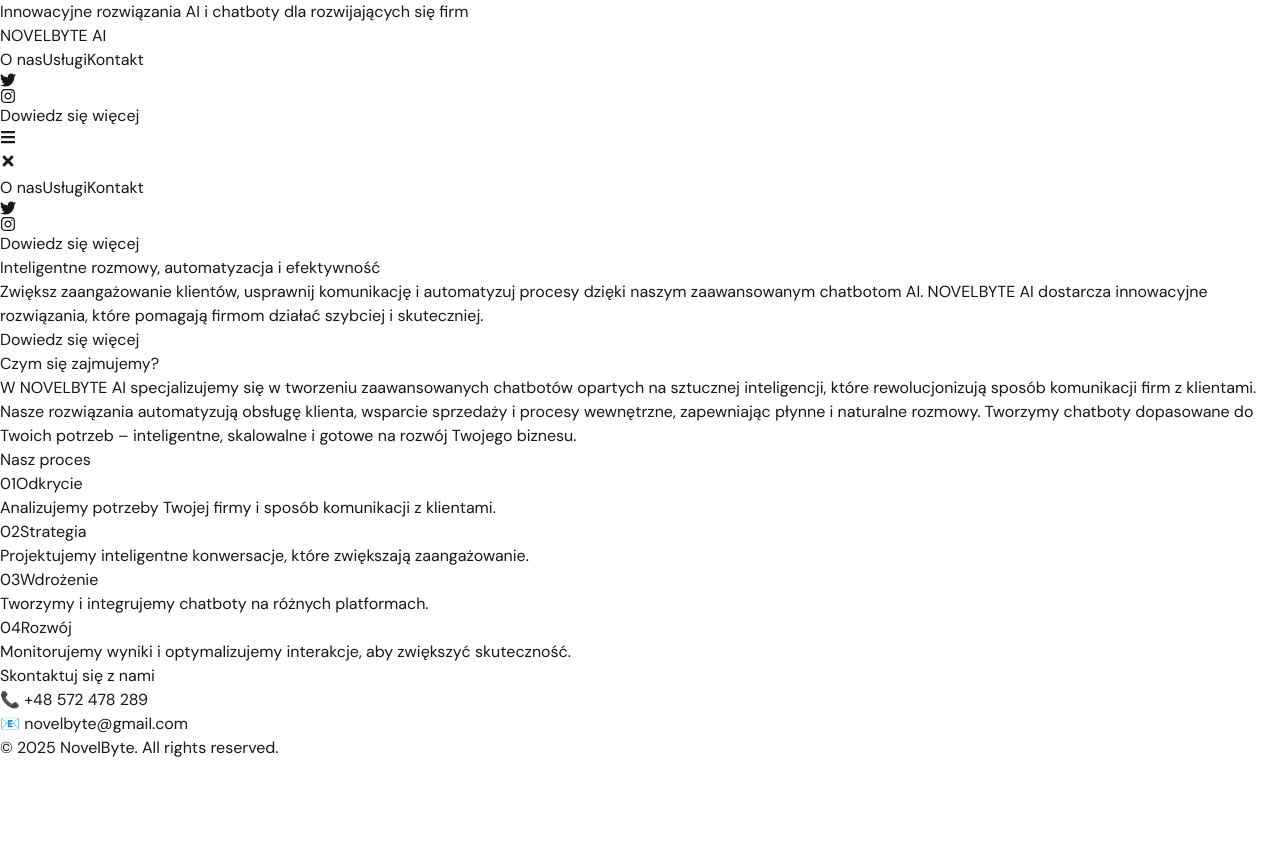
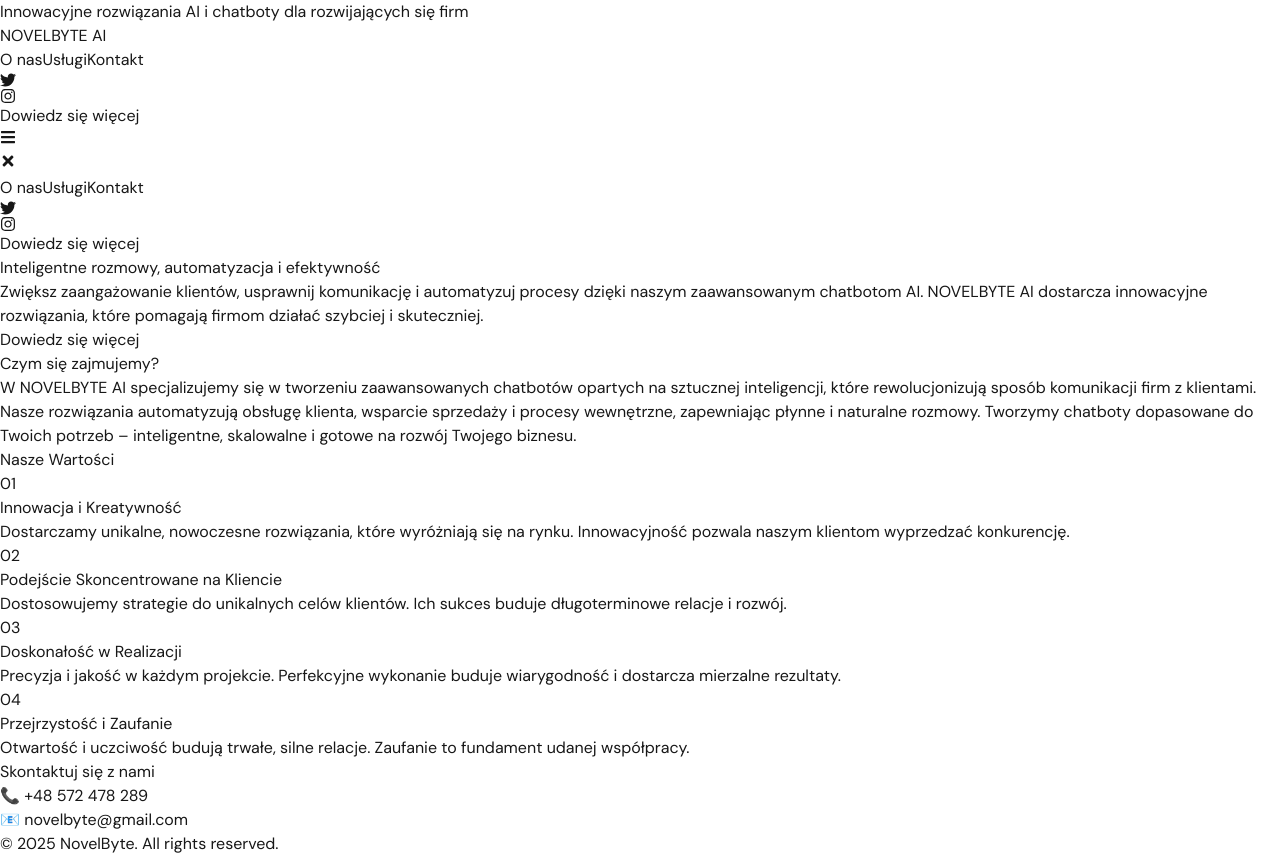
Before and after one commit to novelbyte/test, a Next.js app: page / in a window 1280 px wide. Before the commit the page ends 800 px from the top, so only its background shows below. Built offline with nearby package versions, Linux system fonts and the light colour scheme.

Commit message:
a few fixes and improvements

```diff
--- a/src/app/layout.tsx
+++ b/src/app/layout.tsx
@@ -9,8 +9,8 @@
 const dmSans = DM_Sans({ subsets: ["latin"] });
 
 export const metadata = {
-  title: "Light Saas Landing Page",
-  description: "Template created by Frontend Tribe",
+  title: "NOVELBYTE AI",
+  description: "NOVELBYTE AI",
 };
 
 export default function RootLayout({
--- a/src/app/sections/Company.tsx
+++ b/src/app/sections/Company.tsx
@@ -1,12 +1,12 @@
 export const Company = () => {
   return (
-    <section className="pt-8 pl-8 pb-20 bg-[radial-gradient(ellipse_200%_100%_at_top_left,#656e92,#EAEEFE_100%)] overflow-x-clip">
+    <section className="pt-8 pl-8 pb-20 xl:px-[140px] 2xl:px-[240px] bg-[radial-gradient(ellipse_200%_100%_at_top_left,#656e92,#EAEEFE_100%)] overflow-x-clip">
 
       <div className=" max-w-[478px]">
-        <h1 className="md:text-3xl text-2xl font-bold tracking-tighter bg-gradient-to-b from-[#22242b] to-[#5e678b] text-transparent bg-clip-text mt-6">
+        <h1 className="md:text-3xl text-2xl xl:text-4xl 2xl:text-5xl font-bold tracking-tighter bg-gradient-to-b from-[#22242b] to-[#5e678b] text-transparent bg-clip-text mt-6">
         Czym się zajmujemy?
         </h1>
-        <p className="text-sm md:text-lg text-[#000000] tracking-tight mt-6">
+        <p className="text-sm md:text-lg xl:text-lg 2xl:text-xl text-[#000000] tracking-tight mt-6">
           W NOVELBYTE AI specjalizujemy
           się w tworzeniu zaawansowanych
           chatbotów opartych na sztucznej
--- a/src/app/sections/Footer.tsx
+++ b/src/app/sections/Footer.tsx
@@ -4,7 +4,7 @@
   return (
     <footer className=" text-white pb-12">
       <div className="container mx-auto px-6 text-center">
-        <h2 className="text-lg font-semibold text-zinc-600">Skontaktuj się z nami</h2> {/* Darkened the text */}
+        <h2 className="text-lg font-semibold xl:text-2xl 2xl:text-2xl text-zinc-600">Skontaktuj się z nami</h2> {/* Darkened the text */}
         <div className="mt-4 space-y-2">
           <p className="text-sm text-zinc-500"> {/* Darkened the text */}
             📞{" "}
--- a/src/app/sections/OurProcess.tsx
+++ b/src/app/sections/OurProcess.tsx
@@ -1,51 +1,58 @@
 'use client'
 
-export const OurProcess = () => {
+export default function AboutUs() {
   return (
-      <section className="pt-8 pl-8 pb-20 bg-[radial-gradient(ellipse_100%_50%_at_center,#656e92,#EAEEFE_100%)] overflow-x-clip h-[600px]">
-        <h1 className="md:text-3xl text-2xl font-bold tracking-tighter bg-gradient-to-b from-[#22242b] to-[#5e678b] text-transparent bg-clip-text mt-6">
-          Nasz proces
-        </h1>
-        <ul className='mt-[34px] divide-y divide-grayDark divide-opacity-[0.7]'>
-          <li className='group flex flex-col items-start px-[20px] py-[15px] hover:pb-[25px] transition-all duration-300'>
-            <h3 className='flex items-center text-[14px] text-black opacity-70 lg:text-[16px] mr-4'>
-              <span className="font-[600] mr-2">01</span>
-              Odkrycie
+    <section className="pt-8 pl-8 pb-20  bg-[radial-gradient(ellipse_50%_50%_at_center,#656e92,#EAEEFE_100%)] overflow-x-clip">
+
+      <div className="text-2xl flex justify-center xl:text-3xl 2xl:text-4xl font-bold tracking-tight bg-gradient-to-b from-black to-[#472a5a] text-transparent bg-clip-text md:text-3xl pt-32">
+          Nasze Wartości
+        </div>
+      <ul className="mt-[54px] divide-y divide-opacity-[0.7] h-[500px] px-[20px]">
+          <li className="group relative flex flex-col justify-between px-[30px] py-[20px] lg:px-[120px] transition-all duration-500 ease-in-out hover:bg-grayLight">
+            <div className="flex items-center">
+              <span className="text-[18px] font-[500] bg-gradient-to-b from-black to-[#472a5a] text-transparent bg-clip-text opacity-70 lg:text-[26px]">01</span>
+              <h3 className="ml-[20px] text-[13px] xl:text-lg 2xl:text-lg text-gray-600 opacity-70 lg:text-[22px]">
+                Innowacja i Kreatywność
               </h3>
-            <p className='pt-1  text-[12px] opacity-0 group-hover:opacity-100 group-hover:text-black transition-opacity duration-300'>
-              Analizujemy potrzeby Twojej firmy i sposób komunikacji z klientami.
+            </div>
+            <p className="mt-[10px] text-[12px] xl:text-lg 2xl:text-lg text-gray-700 opacity-0 group-hover:opacity-100 max-h-0 group-hover:max-h-[80px] overflow-hidden transition-all duration-500 ease-in-out">
+              Dostarczamy unikalne, nowoczesne rozwiązania, które wyróżniają się na rynku. Innowacyjność pozwala naszym klientom wyprzedzać konkurencję.
             </p>
           </li>
-          <li className='group flex flex-col items-start px-[20px] py-[15px] hover:pb-[25px] transition-all duration-300'>
-            <h3 className='flex items-center text-[14px] text-black opacity-70 lg:text-[16px] mr-4'>
-              <span className="font-[600] mr-2">02</span>
-              Strategia
+          <li className="group relative flex flex-col justify-between px-[30px] py-[20px] lg:px-[120px] transition-all duration-500 ease-in-out hover:bg-grayLight">
+            <div className="flex items-center">
+              <span className="text-[18px] font-[500] bg-gradient-to-b from-black to-[#472a5a] text-transparent bg-clip-text opacity-70 lg:text-[26px]">02</span>
+              <h3 className="ml-[20px] text-[13px] xl:text-lg 2xl:text-lg text-gray-700 opacity-70 lg:text-[22px]">
+                Podejście Skoncentrowane na Kliencie
               </h3>
-            <p className='pt-1  text-[12px] opacity-0 group-hover:opacity-100 group-hover:text-black transition-opacity duration-300'>
-              Projektujemy inteligentne konwersacje, które zwiększają zaangażowanie.
+            </div>
+            <p className="mt-[10px] text-[12px] xl:text-lg 2xl:text-lg text-gray-800 opacity-0 group-hover:opacity-100 max-h-0 group-hover:max-h-[80px] overflow-hidden transition-all duration-500 ease-in-out">
+              Dostosowujemy strategie do unikalnych celów klientów. Ich sukces buduje długoterminowe relacje i rozwój.
             </p>
           </li>
-          <li className='group flex flex-col items-start px-[20px] py-[15px] hover:pb-[25px] transition-all duration-300'>
-            <h3 className='flex items-center text-[14px] text-black opacity-70 lg:text-[16px] mr-4'>
-              <span className="font-[600] mr-2">03</span>
-              Wdrożenie
+          <li className="group relative flex flex-col justify-between px-[30px] py-[20px] lg:px-[120px] transition-all duration-500 ease-in-out hover:bg-grayLight">
+            <div className="flex items-center">
+              <span className="text-[18px] font-[500] bg-gradient-to-b from-black to-[#472a5a] text-transparent bg-clip-text opacity-70 lg:text-[26px]">03</span>
+              <h3 className="ml-[20px] text-[13px] xl:text-lg 2xl:text-lg text-gray-800 opacity-70 lg:text-[22px]">
+                Doskonałość w Realizacji
               </h3>
-            <p className='pt-1 text-[12px] opacity-0 group-hover:opacity-100 group-hover:text-black transition-opacity duration-300'>
-              Tworzymy i integrujemy chatboty na różnych platformach.
+            </div>
+            <p className="mt-[10px] text-[12px] xl:text-lg 2xl:text-lg text-gray-900 opacity-0 group-hover:opacity-100 max-h-0 group-hover:max-h-[80px] overflow-hidden transition-all duration-500 ease-in-out">
+              Precyzja i jakość w każdym projekcie. Perfekcyjne wykonanie buduje wiarygodność i dostarcza mierzalne rezultaty.
             </p>
           </li>
-          <li className='group flex flex-col items-start px-[20px] py-[15px] hover:pb-[25px] transition-all duration-300'>
-            <h3 className='flex items-center text-[14px] text-black opacity-70 lg:text-[16px] mr-4'>
-              <span className="font-[600] mr-2">04</span>
-              Rozwój
+          <li className="group relative flex flex-col justify-between px-[30px] py-[20px] lg:px-[120px] transition-all duration-500 ease-in-out hover:bg-grayLight">
+            <div className="flex items-center">
+              <span className="text-[18px] font-[500] bg-gradient-to-b from-black to-[#472a5a] text-transparent bg-clip-text opacity-70 lg:text-[26px]">04</span>
+              <h3 className="ml-[20px] text-[13px] xl:text-lg 2xl:text-lg text-gray-900 opacity-70 lg:text-[22px]">
+                Przejrzystość i Zaufanie
               </h3>
-            <p className='pt-1  text-[12px] opacity-0 group-hover:opacity-100 group-hover:text-black transition-opacity duration-300'>
-              Monitorujemy wyniki i optymalizujemy interakcje, aby zwiększyć skuteczność.
+            </div>
+            <p className="mt-[10px] text-[12px] xl:text-lg 2xl:text-lg text-gray-900 opacity-0 group-hover:opacity-100 max-h-0 group-hover:max-h-[80px] overflow-hidden transition-all duration-500 ease-in-out">
+              Otwartość i uczciwość budują trwałe, silne relacje. Zaufanie to fundament udanej współpracy.
             </p>
           </li>
         </ul>
     </section>
-    );
-  };
-
-  export default OurProcess;
+  )
+}
--- a/src/app/services/page.tsx
+++ b/src/app/services/page.tsx
@@ -4,8 +4,8 @@
     return (
         <section className="flex justify-center p-8 bg-[radial-gradient(ellipse_100%_50%_at_center_left,#656e92,#EAEEFE_100%)]">
             <div className="max-w-3xl text-center">
-                <h2 className="text-3xl font-bold mb-4 text-black">Nasze Usługi</h2>
-                <p className="text-lg text-gray-700">
+                <h2 className="text-3xl font-bold mb-4 xl:text-4xl 2xl:text-5xl text-black">Nasze Usługi</h2>
+                <p className="text-lg text-gray-700 xl:text-2xl 2xl:text-2xl">
                     Tworzymy inteligentne chatboty, które zwiększają sprzedaż, poprawiają interakcje z klientami i oszczędzają Twój czas.
                     Nasze rozwiązania są łatwe w obsłudze, szybkie w implementacji i pomagają Twojej firmie działać efektywniej.
                 </p>
```
Also changed, not shown: src/app/aboutus/page.tsx (+30 -59 lines), src/app/sections/Header.tsx (+12 -11 lines), src/app/sections/Hero.tsx (+4 -4 lines). Lines whose indentation alone changed are shown as unchanged.
